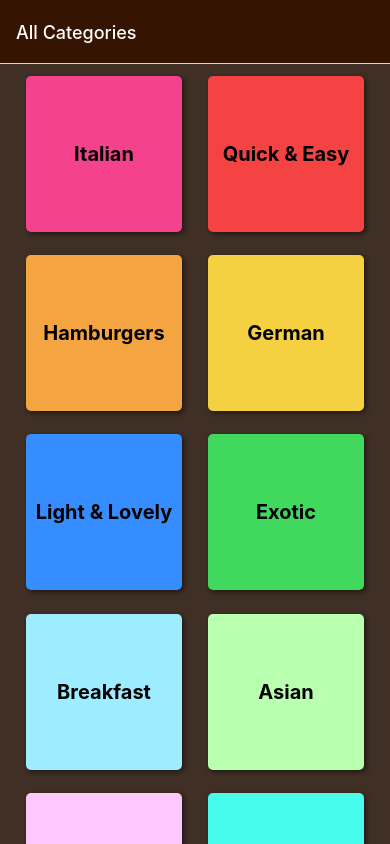
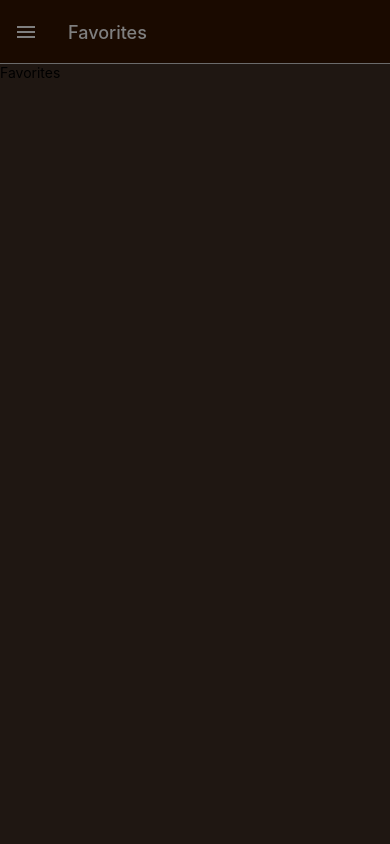
Before and after one commit to krjalos/max-react-native, a React Native app: screen /Favorites in a window 390 px wide. Built offline with nearby package versions, Linux system fonts and the light colour scheme.

Commit message:
nested navigators

```diff
--- a/App.tsx
+++ b/App.tsx
@@ -1,12 +1,36 @@
+import React from "react";
+
 import {NavigationContainer} from "@react-navigation/native";
 import {createNativeStackNavigator} from "@react-navigation/native-stack";
+import {createDrawerNavigator} from "@react-navigation/drawer";
 import {RootStackParamList} from "./screens/RootStackParamList";
 
 import Landing from "./screens/Landing";
 import Category from "./screens/Category";
 import Meal from "./screens/Meal";
+import Favorites from "./screens/Favorites";
 
 const Stack = createNativeStackNavigator<RootStackParamList>();
+
+const Drawer = createDrawerNavigator();
+
+const DrawerNavigator:React.FC = () => {
+  return (
+    <Drawer.Navigator useLegacyImplementation={true} screenOptions={{
+      headerStyle: {
+        backgroundColor: "#351401"
+      },
+      headerTintColor: "#fff",
+      sceneContainerStyle: {
+        backgroundColor: "#3f2f25"
+      }
+    }}>
+      <Drawer.Screen name="Meals" component={Landing}/>
+      <Drawer.Screen name="Favorites" component={Favorites}/>
+    </Drawer.Navigator>
+  );
+}
+
 
 export default function App() {
 
@@ -22,9 +46,9 @@ export default function App() {
             backgroundColor: "#3f2f25"
           }
         }}>
-          <Stack.Screen name="Landing" component={Landing} options={{
-            title: "All Categories"
-          }}/>
+          <Stack.Screen name="Landing" component={DrawerNavigator} options={{
+            title: "All Categories",
+            headerShown: false}}/>
           <Stack.Screen name="Category" component={Category}/>
           <Stack.Screen name="Meal" component={Meal}/>
         </Stack.Navigator>
--- a/package.json
+++ b/package.json
@@ -9,6 +9,7 @@
     "web": "expo start --web"
   },
   "dependencies": {
+    "@react-navigation/drawer": "^6.5.0",
     "@react-navigation/native": "^6.0.13",
     "@react-navigation/native-stack": "^6.9.1",
     "expo": "~46.0.16",
@@ -16,6 +17,8 @@
     "react": "18.0.0",
     "react-dom": "18.0.0",
     "react-native": "0.69.6",
+    "react-native-gesture-handler": "^2.8.0",
+    "react-native-reanimated": "^2.12.0",
     "react-native-safe-area-context": "4.3.1",
     "react-native-screens": "~3.15.0",
     "react-native-web": "~0.18.7"
--- /dev/null
+++ b/screens/Favorites.tsx
@@ -0,0 +1,11 @@
+import React from "react";
+import {Text} from "react-native";
+
+
+const Favorites: React.FC = () => {
+  return (
+    <Text>Favorites</Text>
+  );
+}
+
+export default Favorites;
```
Also changed, not shown: 1 other file (tests, documents, lock files or other folders).
